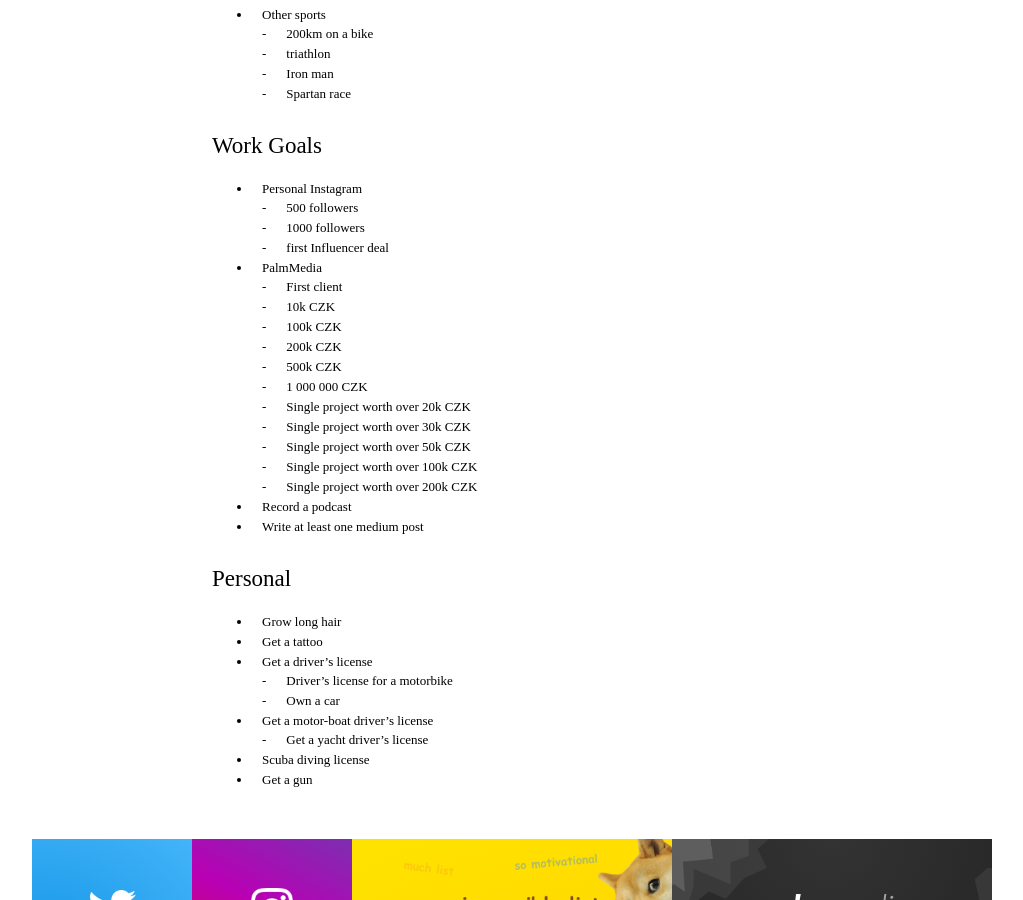
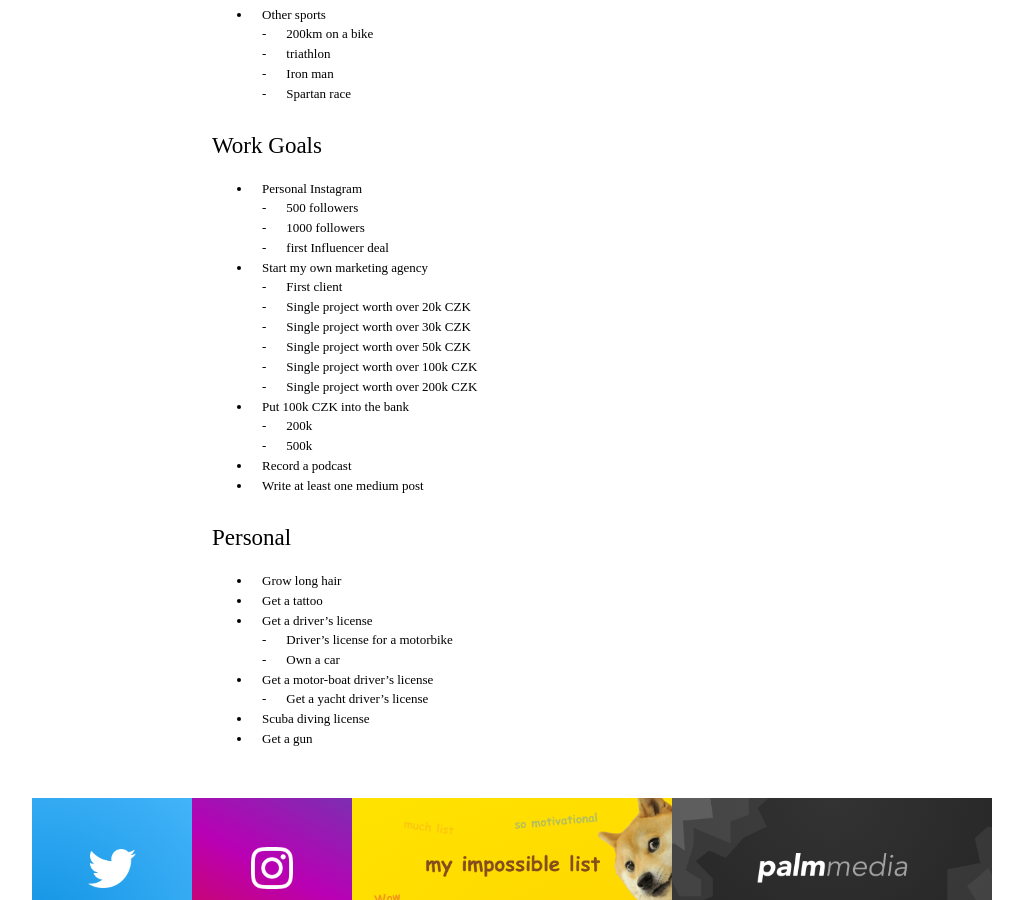
Before and after one commit to StyvekDrtic/personalPage, a Jekyll site: the page built from _posts/2018-01-01-impossible_list.md, in a window 1280 px wide and 900 px high, scrolled down 873 px. Shown: the whole window, without its empty margins (128-1151 px from the left). Built offline with Jekyll 4.4.1, drawn with Linux system fonts in a browser that asks for light colours; some web fonts are replaced.

Commit message:
fix path

```diff
--- a/_posts/2018-01-01-impossible_list.md
+++ b/_posts/2018-01-01-impossible_list.md
@@ -43,18 +43,16 @@ Vegan asymmetrical glossier art party hella banh mi tilde craft beer VHS roof pa
     * 500 followers
     * 1000 followers
     * first Influencer deal
-* PalmMedia
+* Start my own marketing agency
     * First client
-    * 10k CZK
-    * 100k CZK
-    * 200k CZK
-    * 500k CZK
-    * 1 000 000 CZK
     * Single project worth over 20k CZK
     * Single project worth over 30k CZK
     * Single project worth over 50k CZK
     * Single project worth over 100k CZK
     * Single project worth over 200k CZK
+* Put 100k CZK into the bank
+    * 200k
+    * 500k
 * Record a podcast
 * Write at least one medium post
 
```
Also changed, not shown: _posts/2018-01-01-lanistae.md (+1 -1 lines), _posts/2018-01-01-palmmedia.md (+1 -1 lines), assets/img/impossible_bg_medium.png (deleted), 2 other files.
